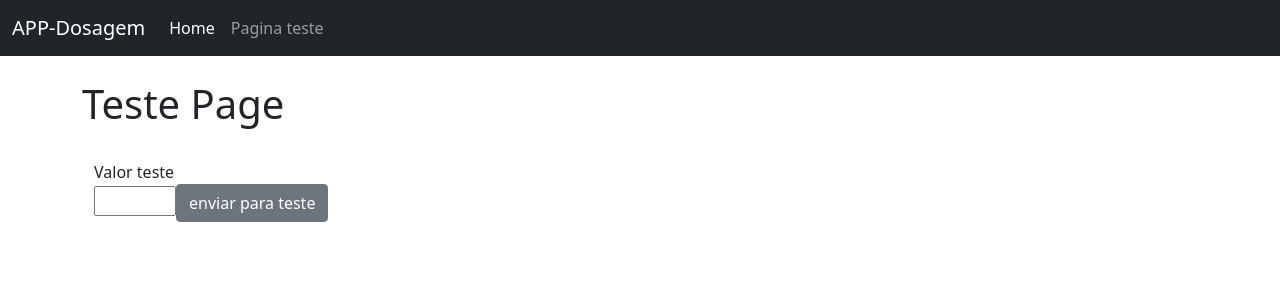
After one commit to vin-duo/appv4, a Flask app: page /teste in a window 1280 px wide. The commit adds this page. Shown: the top 300 px of the page. Run offline with Flask 2, Linux system fonts and the light colour scheme; some libraries are stand-ins or nearby versions.

Commit message:
dbtabelaTeste

```diff
--- a/app/forms.py
+++ b/app/forms.py
@@ -3,6 +3,18 @@ from flask_wtf import FlaskForm
 from wtforms import StringField, SubmitField, FloatField
 from wtforms_sqlalchemy.fields import QuerySelectField
 from wtforms.validators import DataRequired
+
+
+
+class Formulario_teste(FlaskForm):
+    valor = FloatField('Valor teste')
+    enviar = SubmitField('enviar para teste')
+
+
+
+
+
+
 
 
     # FORMS
@@ -28,6 +40,8 @@ class Calcular(FlaskForm):
     calcular = SubmitField('Calcular')
 
 
+
+
 '''
 class Alfa_ideal(FlaskForm):
     alfa_ideal = QuerySelectField(allow_blank=True, get_label='id')
--- a/app/routes.py
+++ b/app/routes.py
@@ -1,7 +1,7 @@
 from flask import Flask, render_template, redirect, url_for, request
 from app import app, db
-from app.forms import Criar_ensaio, Alfa, Calcular
-from app.models import Ensaios, Dosagem_piloto, Dosagem_rico, Dosagem_pobre, Cp_piloto, Cp_rico, Cp_pobre, Resultados
+from app.forms import Criar_ensaio, Alfa, Calcular, Formulario_teste
+from app.models import Ensaios, Dosagem_piloto, Dosagem_rico, Dosagem_pobre, Cp_piloto, Cp_rico, Cp_pobre, Resultados, Teste
 from app.regressao import Regressao, Calculadora
 from app.traco_dosagem import Ensaio
 
@@ -10,6 +10,26 @@ from app.traco_dosagem import Ensaio
 def home():
     ensaios_registrados = Ensaios.query.all()
     return render_template('home.html', ensaios_registrados=ensaios_registrados)
+
+
+
+
+#TESTE
+
+@app.route('/teste', methods=['POST', 'GET'])
+def teste():
+
+    form = Formulario_teste()
+    if form.validate_on_submit():
+        a = Teste(stored=form.valor.data)
+        db.session.add(a)
+        db.session.commit()
+        return redirect('/home')
+    return render_template('teste.html', form=form)
+
+
+#TESTE
+
 
 @app.route('/user/<name>')
 def user(name):
@@ -126,7 +146,7 @@ def dosagem(id):
             indice = indice + 1
 
     if form.validate_on_submit():
-        add_no_db = Dosagem_piloto(alfa=form.alfa.data, agua=0, ensaio = ensaio_salvo)
+        add_no_db = Dosagem_piloto(alfa=form.alfa.data, agua=0, ensaio=ensaio_salvo)
         db.session.add(add_no_db)
         db.session.commit()
         return redirect ('/dosagem/{}'.format(id))
--- a/app/templates/navbar.html
+++ b/app/templates/navbar.html
@@ -10,7 +10,7 @@
           <a class="nav-link active" aria-current="page" href="{{ url_for('home') }}">Home</a>
         </li>
         <li class="nav-item">
-          <a class="nav-link" href="#">Link</a>
+          <a class="nav-link" href="{{ url_for('teste') }}">Pagina teste</a>
         </li>
       </ul>
     </div>
--- /dev/null
+++ b/app/templates/teste.html
@@ -0,0 +1,25 @@
+{% extends 'base.html' %}
+
+{% block content %}
+
+
+<h1>Teste Page</h1>
+
+<div class="container">
+    <div class = "row">
+        <div class="col-3">
+            <br>
+
+            <form method="POST">
+                {{ form.hidden_tag() }}
+                {{ form.valor.label }}<br>
+                {{ form.valor(size=3) }}{{ form.enviar(class="btn btn-secondary") }}
+            </form>
+
+
+</div>
+
+
+<br>
+
+{% endblock %}
```
Also changed, not shown: app/models.py (+9 -0 lines), migrations/versions/f18b6856301d_.py (added, +32 -0 lines), app.db.
